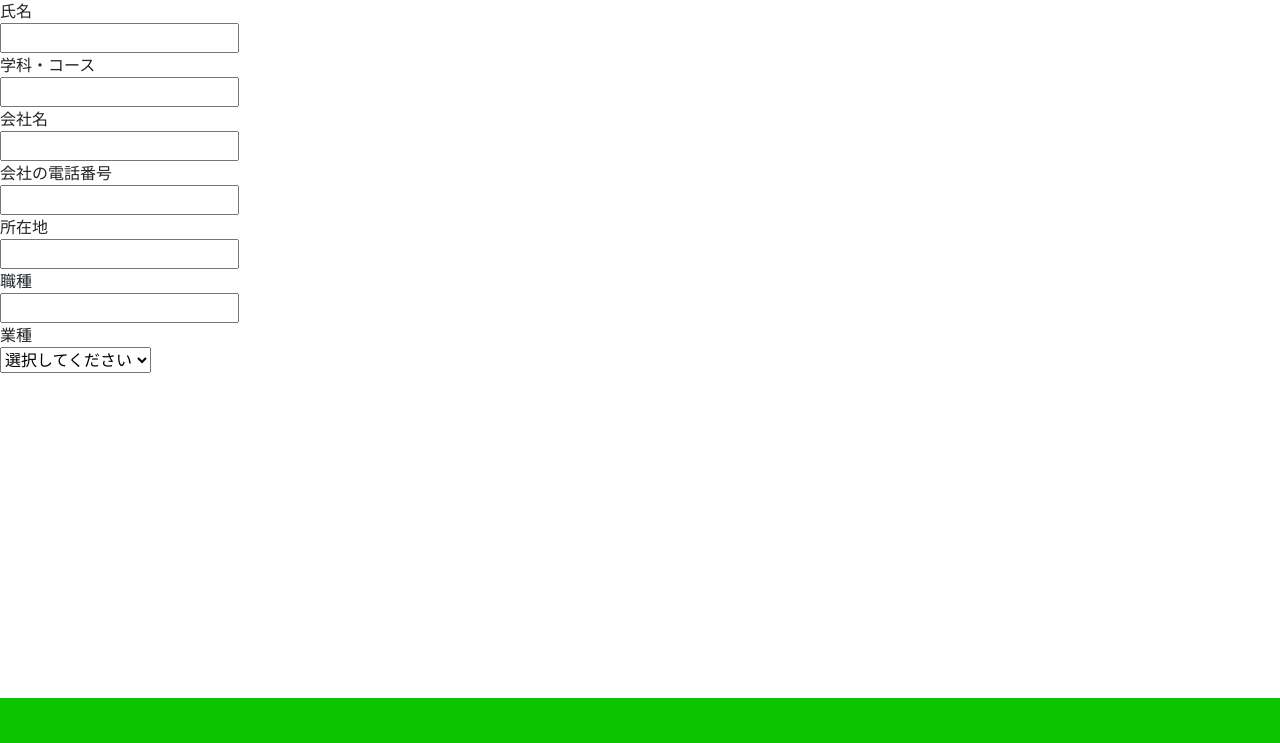
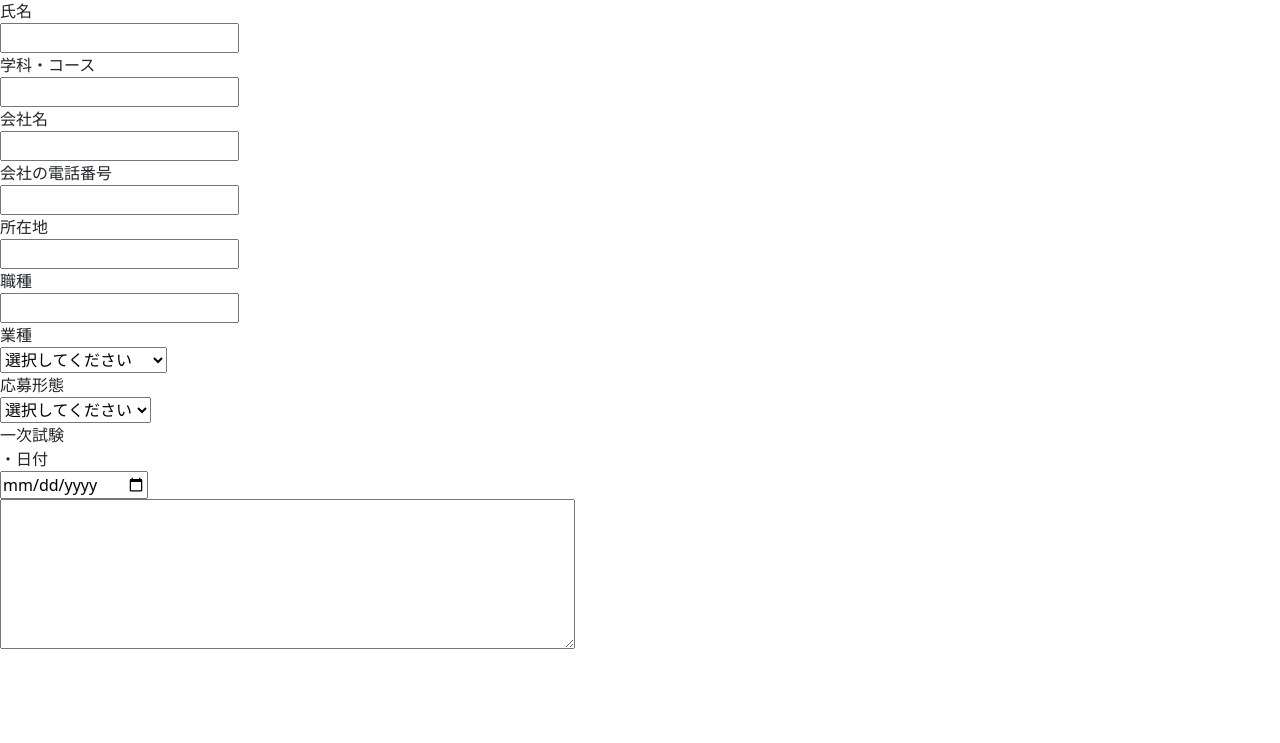
Before and after one commit to chibachibaibu2003/Project-JRMS, a Flask app: page /student/confirm in a window 1280 px wide. Shown: the part 57-800 px from the top of the page. Run offline with Flask 3, Linux system fonts and the light colour scheme; the visitor is signed in with stand-in values (Sample User, id 1).

Commit message:
エラーの解消

```diff
--- a/templates/layout.html
+++ b/templates/layout.html
@@ -21,8 +21,9 @@
 
   {% block content %}
   {% endblock %}
-
+<!--
   <footer class="footer  fixed-bottom"style="background-color:#0CC500;height:45px">
   </footer>
+-->
 </body>
 </html>
--- a/templates/student/register.html
+++ b/templates/student/register.html
@@ -27,10 +27,25 @@
         <input type="text" name="occupation"class="search_a"autocomplete="off"><br>
         <a>業種</a><br>
         <select name="industory" required>
-
             <option value="">選択してください</option>
-            <option value=""></option>
-        </select>
+            <option value="IT">IT</option>
+            <option value="商社">商社</option>
+            <option value="金融">金融</option>
+            <option value="広告・出版">広告・出版</option>
+            <option value="サービス・インフラ">サービス・インフラ</option>
+            <option value="その他">その他</option>
+        </select><br>
+        <a>応募形態</a><br>
+        <select name="application" required>
+            <option value="">選択してください</option>
+            <option value="学校">学校</option>
+            <option value="自己開拓">自己開拓</option>
+            <option value="縁故">縁故</option>
+        </select><br>
+        <a>一次試験</a><br>
+        <a>・日付</a><br>
+        <input type="date" name="example" required><br>
+        <textarea id="message" name="message"cols="60" rows="6"></textarea>
     </form>
 </div>
 
```
